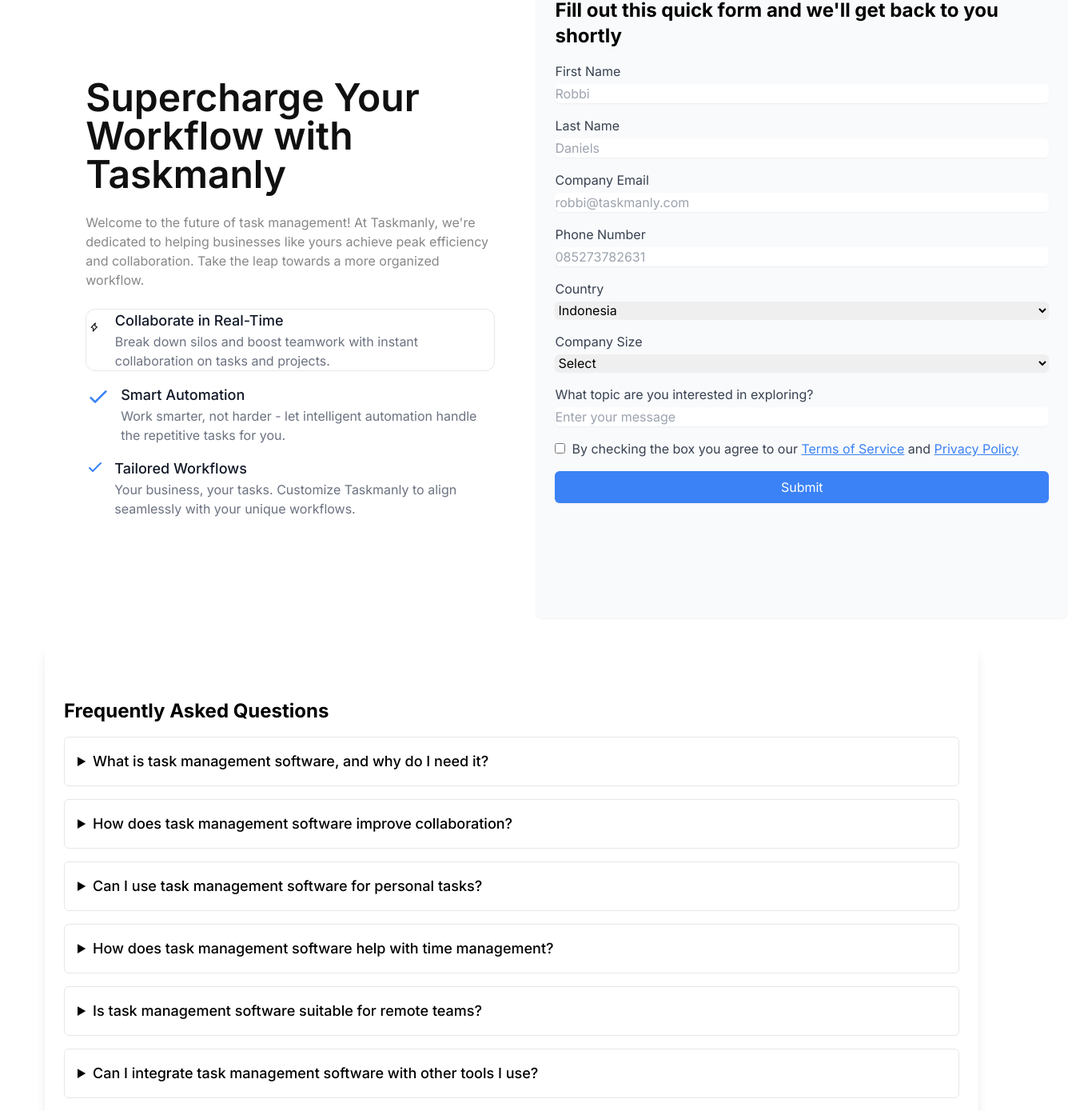
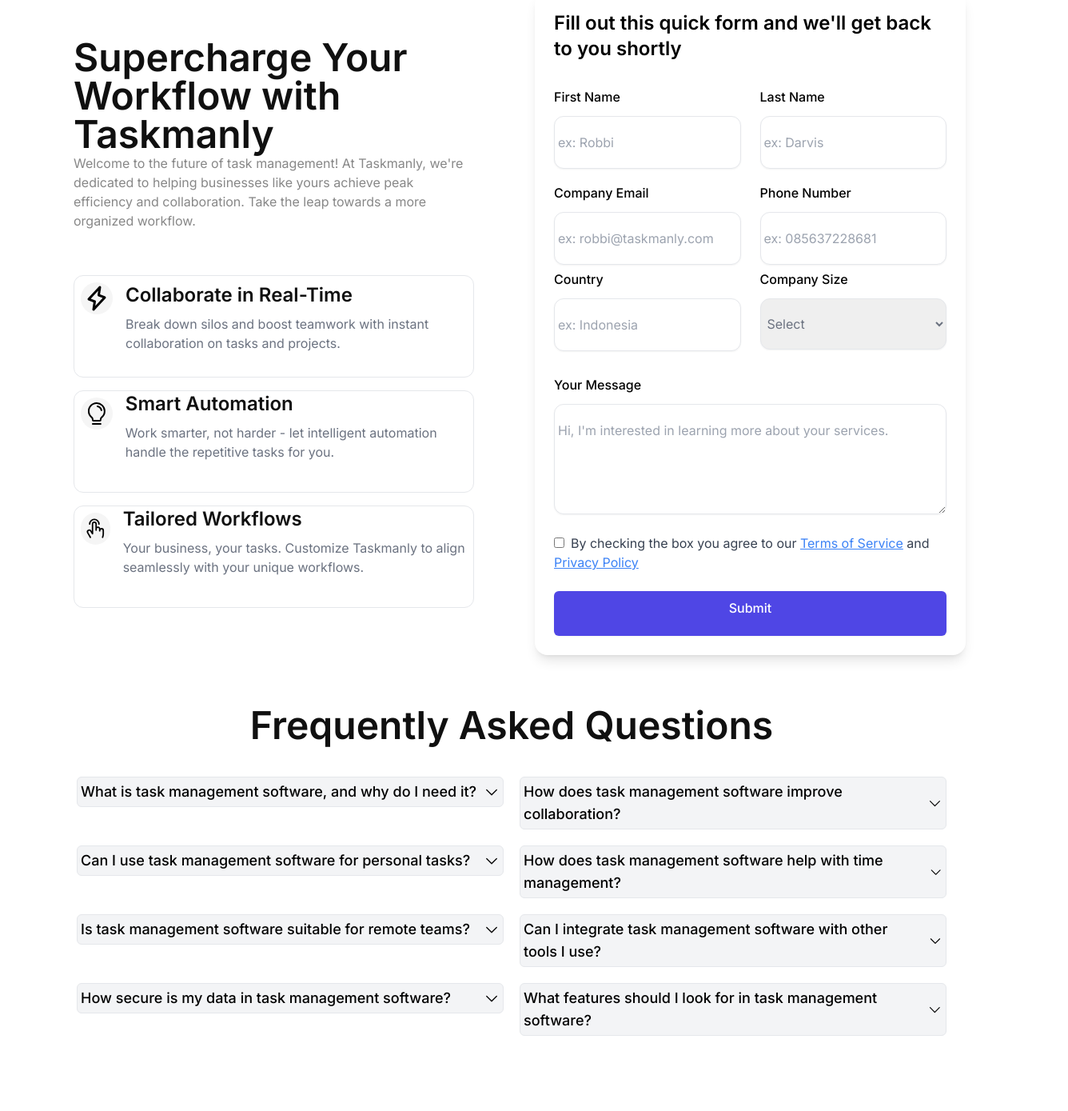
Before and after one commit to Annliyabaiju/time-track, a Next.js app: page /contact in a window 1280 px wide. Shown: the part 83-1472 px from the top of the page at 80% size, 1336 px wide, since content can reach past the window. Built offline with nearby package versions, Linux system fonts and the light colour scheme.

Commit message:
contact page

```diff
--- a/app/contact/page.tsx
+++ b/app/contact/page.tsx
@@ -1,160 +1,168 @@
-import React from "react";
-import { PiLightningBold } from "react-icons/pi";
+"use client";
 
-const ContactPage = () => {
+import React, { useState } from "react";
+import { PiLightningBold, PiLightbulb, PiHandTap, PiCaretUp, PiCaretDown } from "react-icons/pi";
+
+const Page: React.FC = () => {
+  const [openIndex, setOpenIndex] = useState<number | null>(null);
+
+  const handleToggle = (index: number) => {
+    setOpenIndex(openIndex === index ? null : index);
+  };
+
+  const faqItems = [
+    {
+      question: "What is task management software, and why do I need it?",
+      answer: "Task management software helps you organize, prioritize, and track tasks and projects. It enhances productivity, improves collaboration, and ensures that important deadlines are met.",
+    },
+    {
+      question: "How does task management software improve collaboration?",
+      answer: "It provides a centralized platform where team members can communicate, share files, and update task statuses in real-time, ensuring everyone is on the same page.",
+    },
+    {
+      question: "Can I use task management software for personal tasks?",
+      answer: "Yes, task management software can help you stay organized with personal projects, set reminders, and track your progress.",
+    },
+    {
+      question: "How does task management software help with time management?",
+      answer: "It allows you to prioritize tasks, set deadlines, and allocate time effectively, ensuring that you focus on the most important tasks first.",
+    },
+    {
+      question: "Is task management software suitable for remote teams?",
+      answer: "Absolutely! It facilitates communication and collaboration among remote team members, making it easier to manage projects and stay connected.",
+    },
+    {
+      question: "Can I integrate task management software with other tools I use?",
+      answer: "Most task management software offers integrations with popular tools like calendars, email, and project management platforms.",
+    },
+    {
+      question: "How secure is my data in task management software?",
+      answer: "Security is a priority for most task management software providers. They implement robust security measures to protect your data.",
+    },
+    {
+      question: "What features should I look for in task management software?",
+      answer: "Key features to look for include task prioritization, collaboration tools, time tracking, integrations, and a user-friendly interface.",
+    },
+  ];
+
   return (
-    <div className=" p-4 md:p-8">
-      <div className="max-w-7xl  mx-auto">
-        <div className="bg-white p-6 md:p-6 ">
-          <div className="flex h-screen flex-col sm:flex-col  md:flex-row items-center lg:flex-row w-screen bg-white">
-          <div className="  w-full sm:w-1/4 md:w-1/3  lg:w-1/2 h-[707] lg:gap-y-20 md:gap-y-6  flex items-center justify-center lg:p-1 p-5 bg-white">
-          <div className="w-full max-w-lg text-left  bg-white rounded-lg gap-4">
-           <div className="relative top-25%"> <div className="top-10"><h2 className=" font-switzer font-semibold  text-[#101010] text-2xl sm:text-3xl md:text-4xl lg:text-5xl mb-4 md:mb-6">
+    <div className="p-4 md:p-8">
+      <div className="max-w-7xl mx-auto">
+        <div className="bg-white p-6 md:p-10">
+          <div className="flex flex-col lg:flex-row lg:gap-14 items-center w-full bg-white">
+            <div className="w-full lg:w-1/2 p-5 bg-white">
+              <div className="text-left bg-white rounded-lg gap-4">
+                <div className="relative">
+                  <h3 className="font-switzer font-semibold text-[#101010] text-2xl sm:text-3xl md:text-4xl lg:text-5xl">
                     Supercharge Your Workflow with Taskmanly
-                </h2>
+                  </h3>
                   <p className="mb-4 font-switzer text-left text-[#878787] md:mb-6">
-                  Welcome to the future of task management! At Taskmanly, we're
-                  dedicated to helping businesses like yours achieve peak
-                  efficiency and collaboration. Take the leap towards a more
-                  organized workflow.
-                </p></div>
-
-                <div className="flex-col flex gap-4">
-                    <div className="gap-1 flex  rounded-xl border">
-                  <div className="h-13 w-13 p-1 gap-2 rounded-tl-full  text-black">
-                    <PiLightningBold className="w-full h-full -mt-4" />
+                    Welcome to the future of task management! At Taskmanly, we're dedicated to helping businesses like yours achieve peak efficiency and collaboration. Take the leap towards a more organized workflow.
+                  </p>
+                  <div className="flex-col flex mt-14 gap-4">
+                    <div className="gap-1 flex lg:h-32 md:h-48 sm:h-36 rounded-xl border">
+                      <div className="h-10 w-14 ml-2 mt-2 p-1 gap-2 rounded-full bg-neutral-100 text-black">
+                        <PiLightningBold className="w-full h-full" />
                       </div>
-                  <div className="ml-3 " >
-                    <p className="text-lg font-medium text-gray-900">
+                      <div className="ml-3 mt-2">
+                        <p className="font-switzer font-semibold text-[#101010] text-2xl">
                           Collaborate in Real-Time
                         </p>
-                    <p className="text-gray-500">
-                      Break down silos and boost teamwork with instant
-                      collaboration on tasks and projects.
+                        <p className="text-gray-500 mt-2 text-base font-switzer">
+                          Break down silos and boost teamwork with instant collaboration on tasks and projects.
                         </p>
                       </div>
                     </div>
-
-                <div className="flex items-start">
-                  <div className="flex-shrink-0 h-8 w-8 text-blue-500">
-                    <svg
-                      xmlns="http://www.w3.org/2000/svg"
-                      fill="none"
-                      viewBox="0 0 24 24"
-                      stroke="currentColor"
-                    >
-                      <path
-                        strokeLinecap="round"
-                        strokeLinejoin="round"
-                        strokeWidth={2}
-                        d="M5 13l4 4L19 7"
-                      />
-                    </svg>
+                    <div className="gap-1 flex lg:h-32 md:h-48 sm:h-36 rounded-xl border">
+                      <div className="h-10 w-14 ml-2 mt-2 p-1 gap-2 rounded-full bg-neutral-100 text-black">
+                        <PiLightbulb className="w-full h-full" />
                       </div>
                       <div className="ml-3">
-                    <p className="text-lg font-medium text-gray-900">
+                        <p className="font-switzer font-semibold text-[#101010] text-2xl">
                           Smart Automation
                         </p>
-                    <p className="text-gray-500">
-                      Work smarter, not harder - let intelligent automation
-                      handle the repetitive tasks for you.
+                        <p className="font-switzer text-base mt-2 text-gray-500">
+                          Work smarter, not harder - let intelligent automation handle the repetitive tasks for you.
                         </p>
                       </div>
                     </div>
-
-                <div className="flex items-start">
-                  <div className="flex-shrink-0 h-6 w-6 text-blue-500">
-                    <svg
-                      xmlns="http://www.w3.org/2000/svg"
-                      fill="none"
-                      viewBox="0 0 24 24"
-                      stroke="currentColor"
-                    >
-                      <path
-                        strokeLinecap="round"
-                        strokeLinejoin="round"
-                        strokeWidth={2}
-                        d="M5 13l4 4L19 7"
-                      />
-                    </svg>
+                    <div className="gap-1 flex lg:h-32 md:h-48 sm:h-36 rounded-xl border">
+                      <div className="h-10 w-14 ml-2 mt-2 p-1 gap-2 rounded-full bg-neutral-100 text-black">
+                        <PiHandTap className="w-full h-full" />
                       </div>
-                  <div className="ml-3" >
-                    <p className="text-lg font-medium text-gray-900">
+                      <div className="ml-3">
+                        <p className="font-switzer font-semibold text-[#101010] text-2xl">
                           Tailored Workflows
                         </p>
-                    <p className="text-gray-500">
-                      Your business, your tasks. Customize Taskmanly to align
-                      seamlessly with your unique workflows.
+                        <p className="font-switzer mt-2 text-base text-gray-500">
+                          Your business, your tasks. Customize Taskmanly to align seamlessly with your unique workflows.
                         </p>
                       </div>
                     </div>
-              </div></div>
-            </div></div>
-
-            <div className="bg-gray-50 p-4 md:p-6 shadow-sm rounded-lg -full  md:w-4/3 h-full">
-              <h2 className="text-xl md:text-2xl font-bold mb-4">
+                  </div>
+                </div>
+              </div>
+            </div>
+            <div className="w-full lg:w-1/2">
+              <div className="p-4 md:p-6 shadow-lg rounded-2xl mt-10 lg:mt-0">
+                <h2 className="text-xl md:text-2xl lg:3xl font-switzer font-semibold mb-4">
                   Fill out this quick form and we'll get back to you shortly
                 </h2>
-              <form>
-                <div className="mb-4">
-                  <label className="block text-gray-700">First Name</label>
-                  <input
-                    type="text"
-                    className="mt-1 block w-full rounded-md border-gray-300 shadow-sm"
-                    placeholder="Robbi"
-                  />
+                <form className="mt-8 space-y-6">
+                  <div className="grid grid-cols-1 gap-6 md:grid-cols-2">
+                    <div className="h-24">
+                      <label htmlFor="first-name" className="block text-base font-medium font-switzer text-left text-black">
+                        First Name
+                      </label>
+                      <input type="text" name="first-name" id="first-name" autoComplete="given-name" className="mt-3 block w-full rounded-xl border py-5 px-1 shadow-sm text-base font-switzer font-normal" placeholder="ex: Robbi" />
                     </div>
-                <div className="mb-4">
-                  <label className="block text-gray-700">Last Name</label>
-                  <input
-                    type="text"
-                    className="mt-1 block w-full rounded-md border-gray-300 shadow-sm"
-                    placeholder="Daniels"
-                  />
+                    <div className="h-24">
+                      <label htmlFor="last-name" className="block text-base font-medium font-switzer text-left text-black">
+                        Last Name
+                      </label>
+                      <input type="text" name="last-name" id="last-name" autoComplete="family-name" className="mt-3 block w-full rounded-xl border py-5 px-1 shadow-sm text-base font-switzer font-normal" placeholder="ex: Darvis" />
                     </div>
-                <div className="mb-4">
-                  <label className="block text-gray-700">Company Email</label>
-                  <input
-                    type="email"
-                    className="mt-1 block w-full rounded-md border-gray-300 shadow-sm"
-                    placeholder="robbi@taskmanly.com"
-                  />
                   </div>
-                <div className="mb-4">
-                  <label className="block text-gray-700">Phone Number</label>
-                  <input
-                    type="tel"
-                    className="mt-1 block w-full rounded-md border-gray-300 shadow-sm"
-                    placeholder="085273782631"
-                  />
+                  <div className="grid grid-cols-1 gap-6 md:grid-cols-2">
+                    <div className="h-24">
+                      <label htmlFor="company-email" className="block text-base font-medium font-switzer text-left text-black">
+                        Company Email
+                      </label>
+                      <input type="email" name="company-email" id="company-email" autoComplete="email" className="mt-3 block w-full rounded-xl border py-5 px-1 shadow-sm text-base font-switzer font-normal" placeholder="ex: robbi@taskmanly.com" />
                     </div>
-                <div className="mb-4">
-                  <label className="block text-gray-700">Country</label>
-                  <select className="mt-1 block w-full rounded-md border-gray-300 shadow-sm">
-                    <option>Indonesia</option>
-                    <option>Other</option>
-                  </select>
+                    <div className="h-24">
+                      <label htmlFor="phone-number" className="block text-base font-medium font-switzer text-left text-black">
+                        Phone Number
+                      </label>
+                      <input type="tel" name="phone-number" id="phone-number" autoComplete="tel" className="mt-3 block w-full rounded-xl border py-5 px-1 shadow-sm text-base font-switzer font-normal" placeholder="ex: 085637228681" />
                     </div>
-                <div className="mb-4">
-                  <label className="block text-gray-700">Company Size</label>
-                  <select className="mt-1 block w-full rounded-md border-gray-300 shadow-sm">
+                  </div>
+                  <div className="grid grid-cols-1 gap-6 md:grid-cols-2 relative bottom-3">
+                    <div className="h-24">
+                      <label htmlFor="country" className="block text-base font-medium font-switzer text-left text-black">
+                        Country
+                      </label>
+                      <input type="text" name="country" id="country" autoComplete="country" className="mt-3 block w-full rounded-xl border py-5 px-1 shadow-sm text-base font-switzer font-normal" placeholder="ex: Indonesia" />
+                    </div>
+                    <div className="h-24">
+                      <label htmlFor="company-size" className="block text-base font-medium font-switzer text-left text-black">
+                        Company Size
+                      </label>
+                      <select id="company-size" name="company-size" autoComplete="company-size" className="mt-3 block w-full rounded-xl border py-5 px-1 shadow-sm text-gray-500 text-base font-switzer font-normal">
                         <option>Select</option>
                         <option>Small</option>
                         <option>Medium</option>
                         <option>Large</option>
                       </select>
                     </div>
-                <div className="mb-4">
-                  <label className="block text-gray-700">
-                    What topic are you interested in exploring?
+                  </div>
+                  <div className="mb-4 md:mb-6">
+                    <label htmlFor="message" className="block text-base font-medium font-switzer text-left text-black">
+                      Your Message
                     </label>
-                  <input
-                    type="text"
-                    className="mt-1 block w-full rounded-md border-gray-300 shadow-sm"
-                    placeholder="Enter your message"
-                  />
+                    <textarea name="message" id="message" rows={4} className="mt-3 block w-full rounded-xl border py-5 px-1 shadow-sm text-base font-switzer font-normal" placeholder="Hi, I'm interested in learning more about your services." />
                   </div>
-                <div className="mb-4">
+                  <div className="flex items-center">
                     <label className="block text-gray-700">
                       <input type="checkbox" className="mr-2" />
                       By checking the box you agree to our{" "}
@@ -167,102 +175,37 @@
                       </a>
                     </label>
                   </div>
-                <div>
-                  <button
-                    type="submit"
-                    className="w-full bg-blue-500 text-white py-2 px-4 rounded-md shadow-sm"
-                  >
+                  <div className="h-14">
+                    <button type="submit" className="w-full h-14 text-base font-medium font-switzer mt-3 flex justify-center py-2 px-4 border border-transparent rounded-md shadow-sm text-white bg-indigo-600 hover:bg-indigo-700 focus:outline-none focus:ring-2 focus:ring-offset-2 focus:ring-indigo-500">
                       Submit
                     </button>
                   </div>
                 </form>
               </div>
             </div>
-
-          <div className="bg-white p-4 md:p-6 shadow-lg rounded-lg mt-6 md:mt-8">
-            <h2 className="text-xl md:text-2xl font-bold mt-11 mb-4">
+          </div>
+          <div className="bg-white p-4 md:p-6 rounded-lg mt-10">
+            <h2 className="font-switzer text-center font-semibold text-[#101010] text-2xl sm:text-3xl md:text-4xl lg:text-5xl mb-4">
               Frequently Asked Questions
             </h2>
-            <div className="space-y-4">
-              <details className="p-4 border border-gray-200 rounded-md">
-                <summary className="text-lg font-medium">
-                  What is task management software, and why do I need it?
-                </summary>
-                <p className="mt-2 text-gray-500">
-                  Task management software helps you organize, prioritize, and
-                  track tasks and projects. It enhances productivity, improves
-                  collaboration, and ensures that important deadlines are met.
-                </p>
-              </details>
-              <details className="p-4 border border-gray-200 rounded-md">
-                <summary className="text-lg font-medium">
-                  How does task management software improve collaboration?
-                </summary>
-                <p className="mt-2 text-gray-500">
-                  It provides a centralized platform where team members can
-                  communicate, share files, and update task statuses in
-                  real-time, ensuring everyone is on the same page.
-                </p>
-              </details>
-              <details className="p-4 border border-gray-200 rounded-md">
-                <summary className="text-lg font-medium">
-                  Can I use task management software for personal tasks?
-                </summary>
-                <p className="mt-2 text-gray-500">
-                  Yes, task management software can help you stay organized with
-                  personal projects, set reminders, and track your progress.
-                </p>
-              </details>
-              <details className="p-4 border border-gray-200 rounded-md">
-                <summary className="text-lg font-medium">
-                  How does task management software help with time management?
-                </summary>
-                <p className="mt-2 text-gray-500">
-                  It allows you to prioritize tasks, set deadlines, and allocate
-                  time effectively, ensuring that you focus on the most
-                  important tasks first.
-                </p>
-              </details>
-              <details className="p-4 border border-gray-200 rounded-md">
-                <summary className="text-lg font-medium">
-                  Is task management software suitable for remote teams?
-                </summary>
-                <p className="mt-2 text-gray-500">
-                  Absolutely! It facilitates communication and collaboration
-                  among remote team members, making it easier to manage projects
-                  and stay connected.
-                </p>
-              </details>
-              <details className="p-4 border border-gray-200 rounded-md">
-                <summary className="text-lg font-medium">
-                  Can I integrate task management software with other tools I
-                  use?
-                </summary>
-                <p className="mt-2 text-gray-500">
-                  Most task management software offers integrations with popular
-                  tools like calendars, email, and project management platforms.
-                </p>
-              </details>
-              <details className="p-4 border border-gray-200 rounded-md">
-                <summary className="text-lg font-medium">
-                  How secure is my data in task management software?
-                </summary>
-                <p className="mt-2 text-gray-500">
-                  Security is a priority for most task management software
-                  providers. They implement robust security measures to protect
-                  your data.
-                </p>
-              </details>
-              <details className="p-4 border border-gray-200 rounded-md">
-                <summary className="text-lg font-medium">
-                  What features should I look for in task management software?
-                </summary>
-                <p className="mt-2 text-gray-500">
-                  Key features to look for include task prioritization,
-                  collaboration tools, time tracking, integrations, and a
-                  user-friendly interface.
-                </p>
-              </details>
+            <div className="grid grid-cols-1 md:grid-cols-2 lg:grid-cols-2 gap-5 mt-10">
+              {faqItems.map((item, index) => (
+                <div key={index} className="w-full">
+                  <div className={`p-1 border rounded-md ${openIndex === index ? "bg-black text-white" : "bg-gray-100 text-black"}`}>
+                    <div className="flex justify-between items-center text-lg font-medium cursor-pointer" onClick={() => handleToggle(index)}>
+                      {item.question}
+                      {openIndex === index ? (
+                        <PiCaretUp className="w-5 h-5 ml-2 text-white" />
+                      ) : (
+                        <PiCaretDown className="w-5 h-5 ml-2 text-black" />
+                      )}
+                    </div>
+                    {openIndex === index && (
+                      <p className="mt-2 bg-white text-black p-3">{item.answer}</p>
+                    )}
+                  </div>
+                </div>
+              ))}
             </div>
           </div>
         </div>
@@ -271,4 +214,4 @@
   );
 };
 
-export default ContactPage;
+export default Page;
```
Lines whose indentation alone changed are shown as unchanged.
